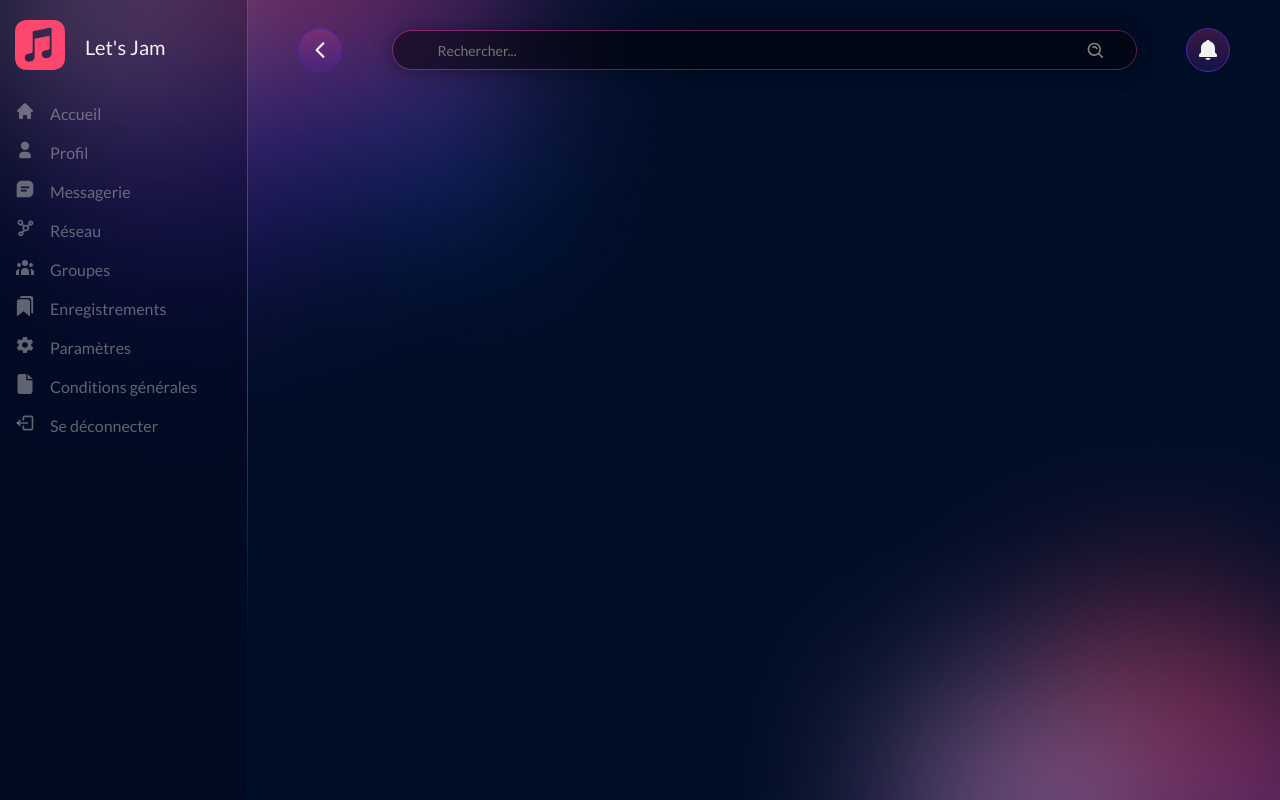
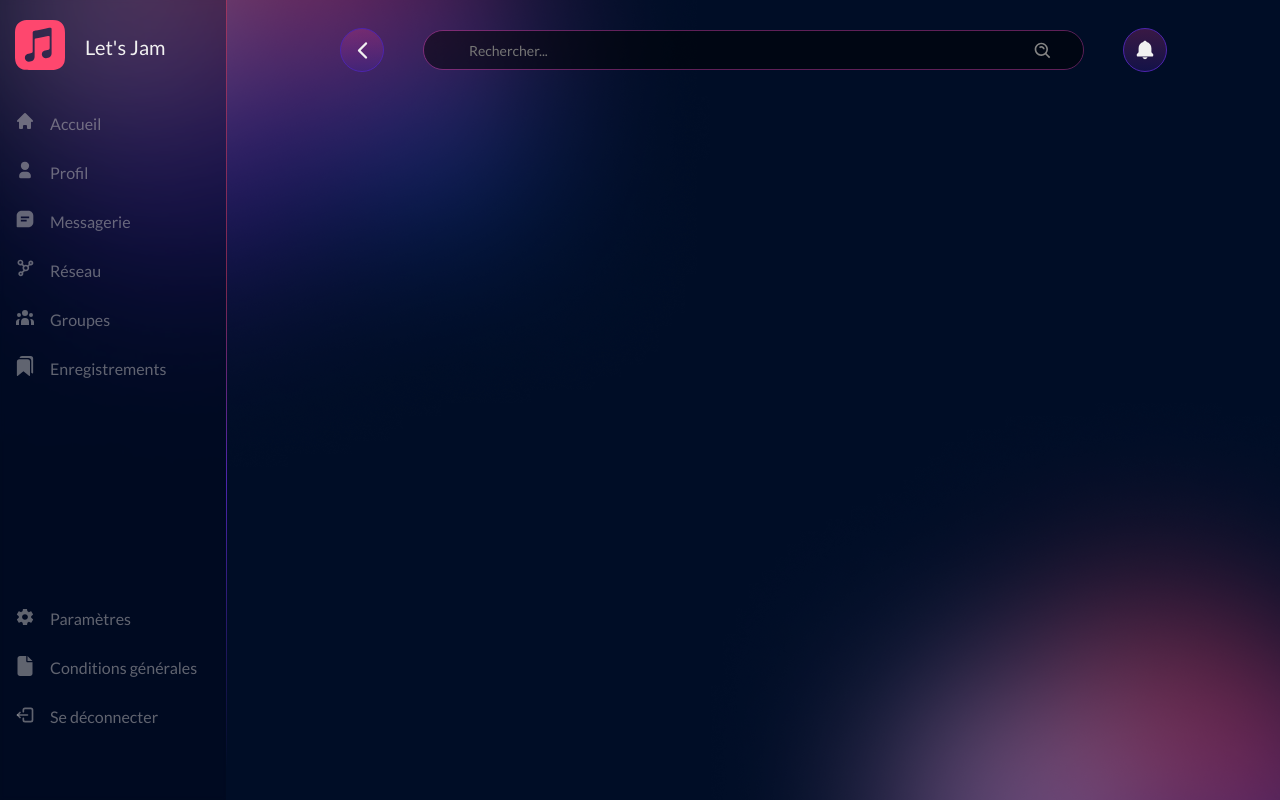
Before and after one commit to ApollineSetan/Projet-Fil-Rouge-App, a React (Vite) app: page / in a window 1280 px wide. Built offline with nearby package versions, Linux system fonts and the light colour scheme.

Commit message:
Components and pages architecture

```diff
--- a/src/App.jsx
+++ b/src/App.jsx
@@ -1,14 +1,12 @@
 import React from "react";
 import "./App.css";
 import { LeftMenu } from "./Components/LeftMenu";
-import { TopBar } from "./Components/TopBar";
 import { MainContainer } from "./Components/MainContainer";
 
 function App() {
   return (
     <div className="App">
       <LeftMenu />
-      <TopBar />
       <MainContainer />
 
       <div className="background"></div>
--- a/src/Components/LeftMenu.jsx
+++ b/src/Components/LeftMenu.jsx
@@ -1,10 +1,18 @@
-import React from "react";
+import React, { useState } from "react";
 import "../Styles/LeftMenu.css";
 import { SiApplemusic } from "react-icons/si";
 import { Menu } from "./Menu";
 import { MenuList } from "./MenuList";
 
 function LeftMenu() {
+  // Utilisez un état pour suivre l'élément de menu actif
+  const [activeIndex, setActiveIndex] = useState(null);
+
+  // Fonction pour gérer le clic sur un élément de menu
+  const handleMenuClick = (index) => {
+    setActiveIndex(index); // Met à jour l'index actif
+  };
+
   return (
     <div className="leftMenu">
       <div className="logoContainer">
@@ -14,7 +22,20 @@ function LeftMenu() {
         <h2>Let's Jam</h2>
       </div>
 
-      <Menu menuObject={MenuList} />
+      {/* Passer activeIndex et handleMenuClick aux deux menus */}
+      <Menu
+        menuObject={MenuList.slice(0, 6)}
+        className="primaryMenu"
+        activeIndex={activeIndex}
+        onMenuClick={handleMenuClick}
+      />
+
+      <Menu
+        menuObject={MenuList.slice(6, 9)}
+        className="secondaryMenu"
+        activeIndex={activeIndex}
+        onMenuClick={handleMenuClick}
+      />
     </div>
   );
 }
--- a/src/Components/MainContainer.jsx
+++ b/src/Components/MainContainer.jsx
@@ -1,11 +1,16 @@
-import React from 'react'
+import React from "react";
+import "../Styles/MainContainer.css";
+import { TopBar } from "./TopBar";
+// import { Section } from "./Section";
+// import { SectionDefault } from "./SectionDefault";
+// import { Link } from "react-router-dom";
 
 function MainContainer() {
   return (
-    <div>
-
+    <div className="mainContainer">
+      <TopBar />
     </div>
-  )
+  );
 }
 
 export { MainContainer };
--- a/src/Components/Menu.jsx
+++ b/src/Components/Menu.jsx
@@ -1,33 +1,16 @@
-import React, { useEffect } from "react";
+import React from "react";
 
-function Menu({ menuObject }) {
-  useEffect(() => {
-    const allLi = document
-      .querySelector(".MenuContainer ul")
-      .querySelectorAll("li");
-
-    function changeMenuActive() {
-      allLi.forEach((n) => {
-        n.classList.remove("active");
-        // Réinitialisez la couleur des icônes
-        const icon = n.querySelector("i");
-        if (icon) icon.style.color = "";
-      });
-      this.classList.add("active");
-      // Changez la couleur de l'icône du menu actif
-      const activeIcon = this.querySelector("i");
-      if (activeIcon) activeIcon.style.color = "#fe476e"; // La couleur de l'icône active
-    }
-
-    allLi.forEach((n) => n.addEventListener("click", changeMenuActive));
-  }, []);
-
+function Menu({ menuObject, className, activeIndex, onMenuClick }) {
   return (
-    <div className="MenuContainer">
+    <div className={`MenuContainer ${className}`}>
       <ul>
         {menuObject &&
-          menuObject.map((menu) => (
-            <li key={menu.id}>
+          menuObject.map((menu, index) => (
+            <li
+              key={menu.id}
+              className={menu.id === activeIndex ? "active" : ""}
+              onClick={() => onMenuClick(menu.id)} // Mise à jour de l'élément actif
+            >
               <a href="#">
                 <i>{menu.icon}</i>
                 <span>{menu.name}</span>
--- a/src/Styles/LeftMenu.css
+++ b/src/Styles/LeftMenu.css
@@ -1,10 +1,10 @@
 .leftMenu {
   width: 270px;
   height: 100%;
-  min-height: 100vh;
+  min-height: 120vh;
   background: rgba(2, 6, 23, 0.3);
   backdrop-filter: blur(2px);
-  border-right: solid 1px;
+  border-right: 1px solid;
   border-image: linear-gradient(
       to bottom,
       #fe476f77 30%,
@@ -13,8 +13,9 @@
     )
     1;
   padding: 20px 15px;
-  overflow: hidden;
-  transition: all 0.3s ease;
+  display: flex;
+  flex-direction: column;
+  box-sizing: border-box;
 }
 
 .leftMenu .logoContainer {
@@ -36,18 +37,19 @@
 
 .MenuContainer {
   margin: 15px 0;
+  flex-grow: 1; /* Prendre tout l'espace restant */
 }
 
 .MenuContainer ul {
+  padding: 0;
   width: 100%;
-  padding: 0;
 }
 
 .MenuContainer ul li {
   list-style: none;
   margin: 5px 0;
   width: 100%;
-  padding: 5px 0px;
+  padding: 10px 0;
   position: relative;
 }
 
@@ -57,13 +59,21 @@
   display: flex;
   align-items: center;
   font-size: 16px;
+  transition: color 0.3s ease, font-size 0.3s ease; /* Ajout de la transition pour la couleur et la taille de la police */
 }
 
 .MenuContainer ul li a i {
   font-size: 20px;
   margin-right: 15px;
+  transition: color 0.3s ease; /* Transition pour la couleur de l'icône */
 }
 
+.secondaryMenu {
+  margin-top: auto; /* Pousse le menu secondaire en bas */
+  padding-top: auto; /* Espace au-dessus des éléments du menu secondaire */
+}
+
+/* Animation (hover, active) */
 .MenuContainer ul li.active a i {
   color: #fe476e;
 }
@@ -73,7 +83,7 @@
   content: "";
   top: 0;
   left: -15px;
-  width: 0px;
+  width: 0;
   height: 100%;
   background: #fe476e;
   border-radius: 5px;
@@ -82,18 +92,18 @@
 .MenuContainer ul li:hover::before,
 .MenuContainer ul li.active::before {
   width: 5px;
-  transition: 0.3s ease, transform 0.3s ease;
+  transition: width 0.3s ease; /* Transition pour le "border-left" de l'élément */
 }
 
 .MenuContainer ul li:hover a {
   color: #eaeaea84;
   font-size: 17px;
-  transition: 0.3s ease, transform 0.3s ease;
+  transition: color 0.3s ease, font-size 0.3s ease; /* Transition pour la couleur et la taille de la police lors du hover */
 }
 
 .MenuContainer ul li.active a {
   color: #f1f1f1;
   text-shadow: 0px 0px 4px #f1f1f1;
   font-size: 17px;
-  transition: 0.3s ease, transform 0.3s ease;
+  transition: color 0.3s ease, font-size 0.3s ease; /* Transition pour la couleur et la taille de la police quand actif */
 }
--- /dev/null
+++ b/src/Styles/MainContainer.css
@@ -0,0 +1,11 @@
+.mainContainer {
+  width: 100%;
+  height: 100vh;
+  display: flex;
+  flex-direction: column;
+  align-items: center;
+  justify-content: flex-start;
+  padding: 10px;
+  box-sizing: border-box;
+  margin-top: 0px;
+}
--- a/src/Styles/TopBar.css
+++ b/src/Styles/TopBar.css
@@ -1,11 +1,47 @@
 .containerTopBar {
   margin-left: 50px;
   margin-right: 50px;
-  height: 100px;
+  height: 80px;
   width: 80%;
   display: flex;
   justify-content: space-between;
   align-items: center;
+}
+
+.searchBox {
+  width: 80%;
+  height: 40px;
+  position: relative;
+  background-color: #020617 0.5;
+  margin-top: 0px;
+  color: #848484;
+  overflow: hidden;
+  border: 1px solid #e33e9e6a;
+  border-radius: 30px;
+}
+
+.searchBox input {
+  width: 100%;
+  height: 100%;
+  outline: none;
+  border: none;
+  background: rgba(0, 0, 0, 0.5);
+  padding-left: 45px;
+  color: #f1f1f1c9;
+  font-size: 14px;
+}
+
+.searchBox .searchIcon {
+  position: absolute;
+  top: 0;
+  right: 0;
+  width: 50px;
+  height: 50px;
+  padding-right: 45px;
+  text-align: center;
+  line-height: 45px;
+  font-size: 20px;
+  color: #848484;
 }
 
 .returnButton,
@@ -26,11 +62,31 @@
   transition: all 0.3s ease;
 }
 
-.returnButton i,
+.returnButton i {
+  font-size: 25px;
+  color: #f1f1f1;
+  transform: translateY(3px);
+}
+
 .notificationButton i {
-  font-size: 24px;
+  font-size: 22px;
   color: #f1f1f1;
   transform: translateY(2px);
+}
+
+/* Animate (hover, active) */
+
+.searchBox:hover {
+  box-shadow: 0px 0px 20px rgba(0, 0, 0, 0.4);
+}
+
+.searchBox:hover input {
+  background: rgba(0, 0, 0, 0.8);
+  transition: 0.3s ease, transform 0.3s ease;
+}
+
+.searchBox:hover .searchIcon {
+  color: #fe476e;
 }
 
 .returnButton:hover,
@@ -48,50 +104,3 @@
 .notificationButton:hover i {
   transform: translateY(2);
 }
-
-.searchBox {
-  width: 80%;
-  height: 40px;
-  position: relative;
-  background-color: #020617 0.5;
-  margin-top: 0px;
-  color: #848484;
-  overflow: hidden;
-  border: 1px solid #e33e9e6a;
-  border-radius: 30px;
-  box-shadow: 0px 0px 20px rgba(0, 0, 0, 0.4);
-}
-
-.searchBox input {
-  width: 100%;
-  height: 100%;
-  outline: none;
-  border: none;
-  background: rgba(0, 0, 0, 0.5);
-  padding-left: 45px;
-  color: #f1f1f1c9;
-  font-size: 14px;
-}
-
-.searchBox:hover input {
-  background: rgba(0, 0, 0, 0.8);
-  font-size: 15px;
-  transition: 0.3s ease, transform 0.3s ease;
-}
-
-.searchBox:hover .searchIcon {
-  color: #fe476e;
-}
-
-.searchBox .searchIcon {
-  position: absolute;
-  top: 0;
-  right: 0;
-  width: 50px;
-  height: 50px;
-  padding-right: 45px;
-  text-align: center;
-  line-height: 45px;
-  font-size: 20px;
-  color: #848484;
-}
```
